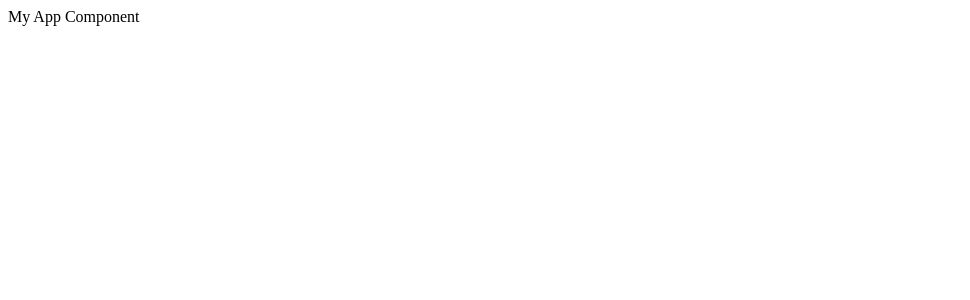
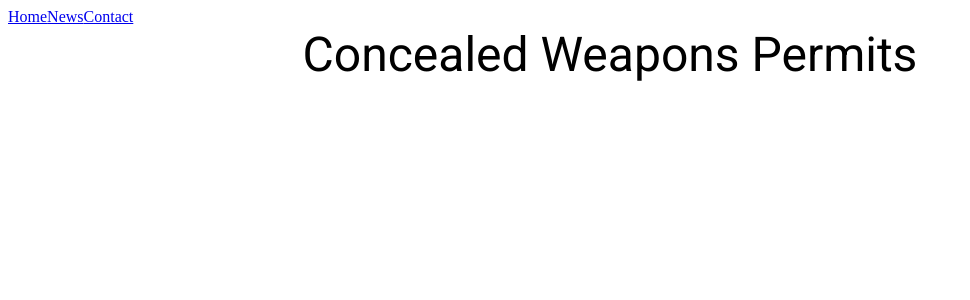
Before and after one commit to kjannette/carry-concealed, a React app: page / in a window 1280 px wide. Shown: the top 300 px of the page, without its empty margins (0-970 px from the left). Built offline with nearby package versions, Linux system fonts and the light colour scheme.

Commit message:
Initial CSS and hashing out layout and design

```diff
--- a/public/index.html
+++ b/public/index.html
@@ -8,6 +8,5 @@
    </head>
    <body>
       <div id="root"></div>
-      <script type="text/javascript" src="main.js"></script>
    </body>
 </html>
--- a/src/App.js
+++ b/src/App.js
@@ -1,14 +1,28 @@
 import React from 'react';
+import { withStyles } from '@material-ui/core';
+import AppStyles from './AppStyles';
 
 class App extends React.Component {
 
     render() {
-        return(
-            <div>
-                My App Component
-            </div>
+
+        const { classes } = this.props;
+
+        return (
+            <>
+                <div className={classes.navBar}>
+                    <a href="#home">Home</a>
+                    <a href="#news">News</a>
+                    <a href="#contact">Contact</a>
+                </div>
+                <div className={classes.mainContainer}>
+                    <div className={classes.mainHeading}>
+                        Concealed Weapons Permits
+                    </div>
+                </div>
+            </>
         );
     }
 }
 
-export default App
+export default withStyles(AppStyles)(App);
--- /dev/null
+++ b/src/AppStyles.js
@@ -0,0 +1,18 @@
+export default (theme) => ({
+
+    mainContainer: {
+
+    },
+    mainHeading: {
+        display: 'flex',
+        justifyContent: 'center',
+        marginRight: '60px',
+        fontFamily: 'Roboto',
+        fontSize: '48px',
+    },
+    navbar: {
+        overflow: 'hidden',
+        backgroundColor: '#333',
+      },
+
+})
```
